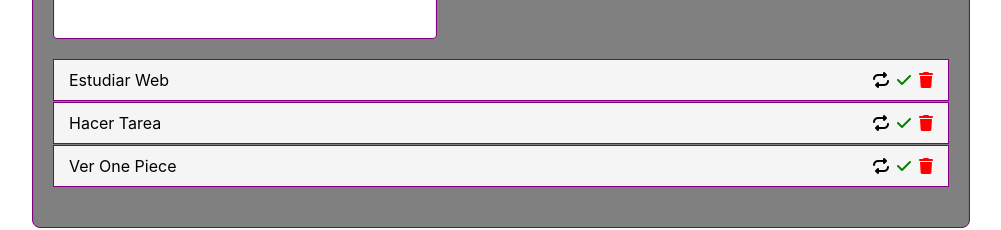
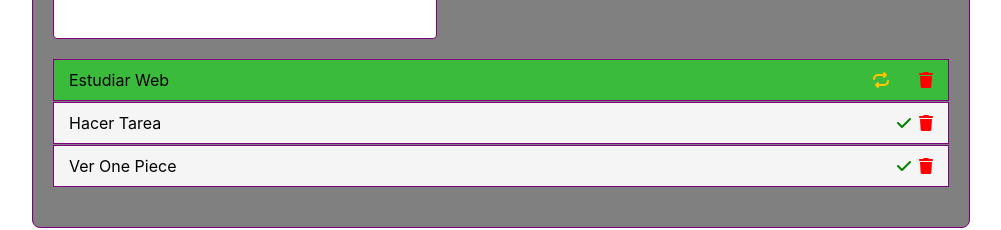
Before and after one commit to MataGameDev/todolist, a React (Create React App) app: page / in a window 1280 px wide. Both pictures are taken after a click on the element 1020 px from the left and 241 px from the top of the page. Shown: the part 162-392 px from the top of the page, without its empty margins (139-1140 px from the left). Built offline with nearby package versions, Linux system fonts and the light colour scheme.

Commit message:
correcciones ccs

```diff
--- a/src/components/Todo/List.js
+++ b/src/components/Todo/List.js
@@ -18,7 +18,7 @@ const List = props => {
 
                         <div className = 'actions'>
                             <span
-                                className ={item.complete ? 'complete' :'pending'}
+                                className ={item.complete ? 'repite' :'hide'}
                                 onClick = {() =>ReDoTask(item.id)}
                             >
                                 <i class="fa fa-repeat" aria-hidden="true"></i>
--- a/src/components/Todo/Todo.css
+++ b/src/components/Todo/Todo.css
@@ -50,6 +50,11 @@
     display:block;
 }
 
+.Todo ul li .repite{
+    color: rgb(255, 196, 0);
+    display:block;
+}
+
 .Todo ul li .trash{
     color :red;
     display:block
```
